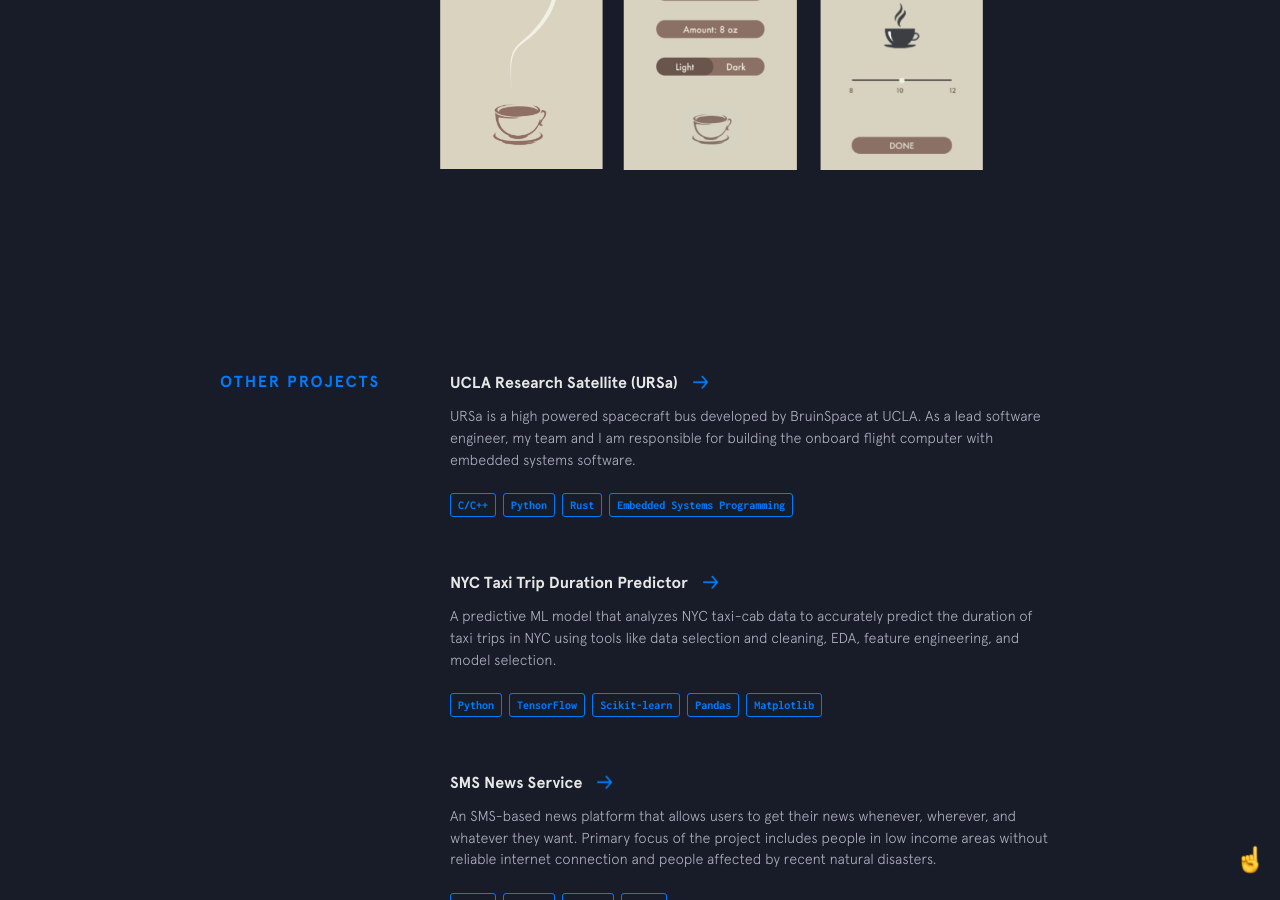
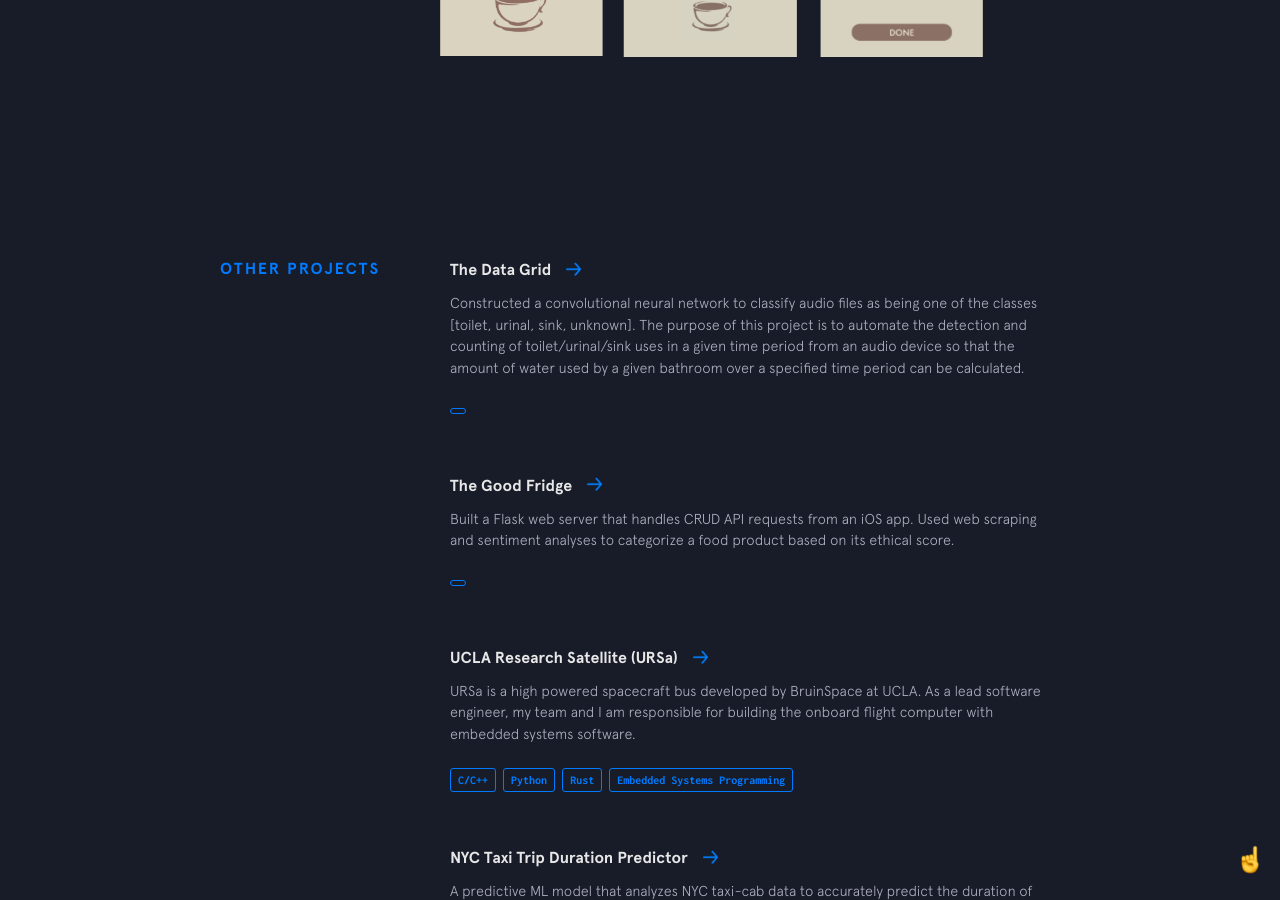
Before and after one commit to paramshah10/portfolio, a Jekyll site: the page built from index.html, in a window 1280 px wide and 900 px high, scrolled down 3735 px. Built offline with Jekyll 4.4.1, drawn with Linux system fonts in a browser that asks for light colours; nearby versions of some CDN libraries; some of the changed text lies outside the part shown.

Commit message:
resume and projects update

```diff
--- a/_data/other-projects.yml
+++ b/_data/other-projects.yml
@@ -1,3 +1,22 @@
+- name: The Data Grid
+  url: https://github.com/paramshah10/CNN-toilet-flush
+  code: https://github.com/paramshah10/CNN-toilet-flush
+  description: Constructed a convolutional neural network to classify audio files as being one of the classes [toilet, urinal, sink, unknown]. The purpose of this project is to automate the detection and counting of toilet/urinal/sink uses in a given time period from an audio device so that the amount of water used by a given bathroom over a specified time period can be calculated.
+  used:
+    -thing: TensorFlow
+    -thing: Keras
+    -thing: Pandas
+
+- name: The Good Fridge
+  url: https://github.com/TheGoodFridge-App/server-tgf
+  code: https://github.com/TheGoodFridge-App/server-tgf
+  description: Built a Flask web server that handles CRUD API requests from an iOS app. Used web scraping and sentiment analyses to categorize a food product based on its ethical score.
+  used:
+    -thing: Flask
+    -thing: Google Cloud Natural Language
+    -thing: Beautiful Soup
+
+
 - name: UCLA Research Satellite (URSa)
   url: https://bruinspace.com/projects/rapid.html
   code: https://bruinspace.com/projects/rapid.html
@@ -9,8 +28,8 @@
     - thing: Embedded Systems Programming
 
 - name: NYC Taxi Trip Duration Predictor
-  url: https://github.com/paramshah10/get-that-data/tree/master/Taxi%20Ride%20Duration
-  code: https://github.com/paramshah10/get-that-data/tree/master/Taxi%20Ride%20Duration
+  url: https://github.com/paramshah10/get-that-data/
+  code: https://github.com/paramshah10/get-that-data/
   description: A predictive ML model that analyzes NYC taxi-cab data to accurately predict the duration of taxi trips in NYC using tools like data selection and cleaning, EDA, feature engineering, and model selection.
   used:
     - thing: Python
@@ -42,8 +61,8 @@
     - thing: Microsoft NLP API
 
 - name: Heart Disease Classifier
-  url: https://github.com/paramshah10/get-that-data/tree/master/Heart%20Disease
-  code: https://github.com/paramshah10/get-that-data/tree/master/Heart%20Disease
+  url: https://github.com/paramshah10/get-that-data/
+  code: https://github.com/paramshah10/get-that-data/
   description: A binary classification model that is trained on the UC Irvine dataset and is able to detect whether a patient is in risk of a heart disease or not.
   used:
     - thing: Python
@@ -52,8 +71,8 @@
     - thing: Matplotlib
 
 - name: NYC Airbnb Price Predictor
-  url: https://github.com/paramshah10/get-that-data/tree/master/NYC%20Airbnb
-  code: https://github.com/paramshah10/get-that-data/tree/master/NYC%20Airbnb
+  url: https://github.com/paramshah10/get-that-data/
+  code: https://github.com/paramshah10/get-that-data/
   description: A simple predictive model that analyzes and predicts the price per night of an Airbnb in NYC. This model is based on the Kaggle NYC Airbnb data.
   used:
     - thing: Python
--- a/_data/skills.yml
+++ b/_data/skills.yml
@@ -11,8 +11,9 @@
   - item: React
   - item: React Native
   - item: Flask
-  - item: Node
-  - item: D3
+  - item: Node.js
+  - item: Express.js
+  - item: Chart.js
 
 tools:
   - item: Bash
@@ -28,4 +29,3 @@
   - item: Pandas
   - item: Scikit-learn
   - item: Numpy
-  - item: MATLAB
--- a/_includes/featured-projects.html
+++ b/_includes/featured-projects.html
@@ -3,15 +3,15 @@
   <div class="section__content">
     <div class="project blistabloc">
       <figure class="project__pic">
-        <a href="https://github.com/paramshah10/patient_dashboard" target="_blank">
-          <img src="{{site.baseurl}}/img/featured/dashboard/dashboard.jpg" alt="">
+        <a href="https://warriorwellness.me" target="_blank">
+          <img src="{{site.baseurl}}/img/featured/dashboard/warriorwellness.png" alt="">
         </a>
       </figure>
       <figcaption class="project__caption">
         <div class="project__name">
-          <a href="https://github.com/paramshah10/patient_dashboard" target="_blank">Patient Dashboard</a>
+          <a href="https://warriorwellness.me" target="_blank">Warrior Wellness Patient Dashboard</a>
         </div>
-        <p>An intuitive dashboard that serves as a performance dashboard for mental health patients, as part of my work at eHealth Research Lab.</p>
+        <p>An intuitive dashboard that serves as a performance dashboard for mental health patients, as part of my work at the eHealth Research Lab.</p>
       </figcaption>
     </div>
 
```
Also changed, not shown: img/featured/dashboard/warriorwellness.png (added), 1 other file.
